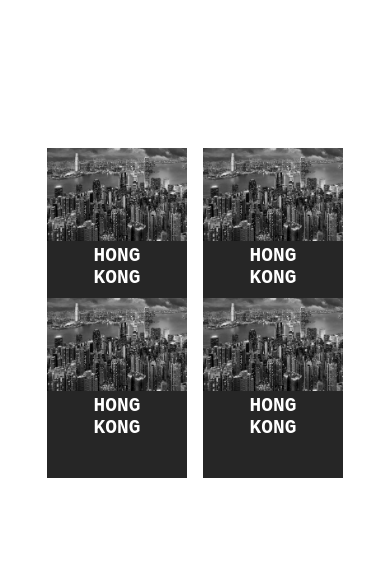
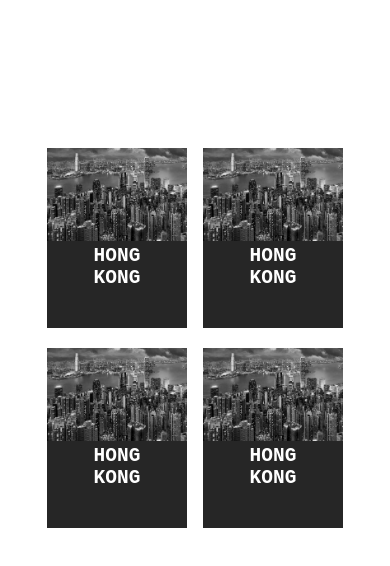
Before and after one commit to Priya7597/Band.priya7597.github.io, a plain HTML site: page index.html in a window 390 px wide. Shown: the part 2512-3078 px from the top of the page. Drawn offline with Linux system fonts and the light colour scheme.

Commit message:
Update style.css

```diff
--- a/style.css
+++ b/style.css
@@ -836,7 +836,7 @@ top: 2750px;
 
 .c{
 
-top: 2900px;
+top: 2950px;
 
  left:20%;
 
@@ -844,7 +844,7 @@ top: 2900px;
 
 .d{
 
-top: 2900px;
+top: 2950px;
 
  left:60%;
 
```
